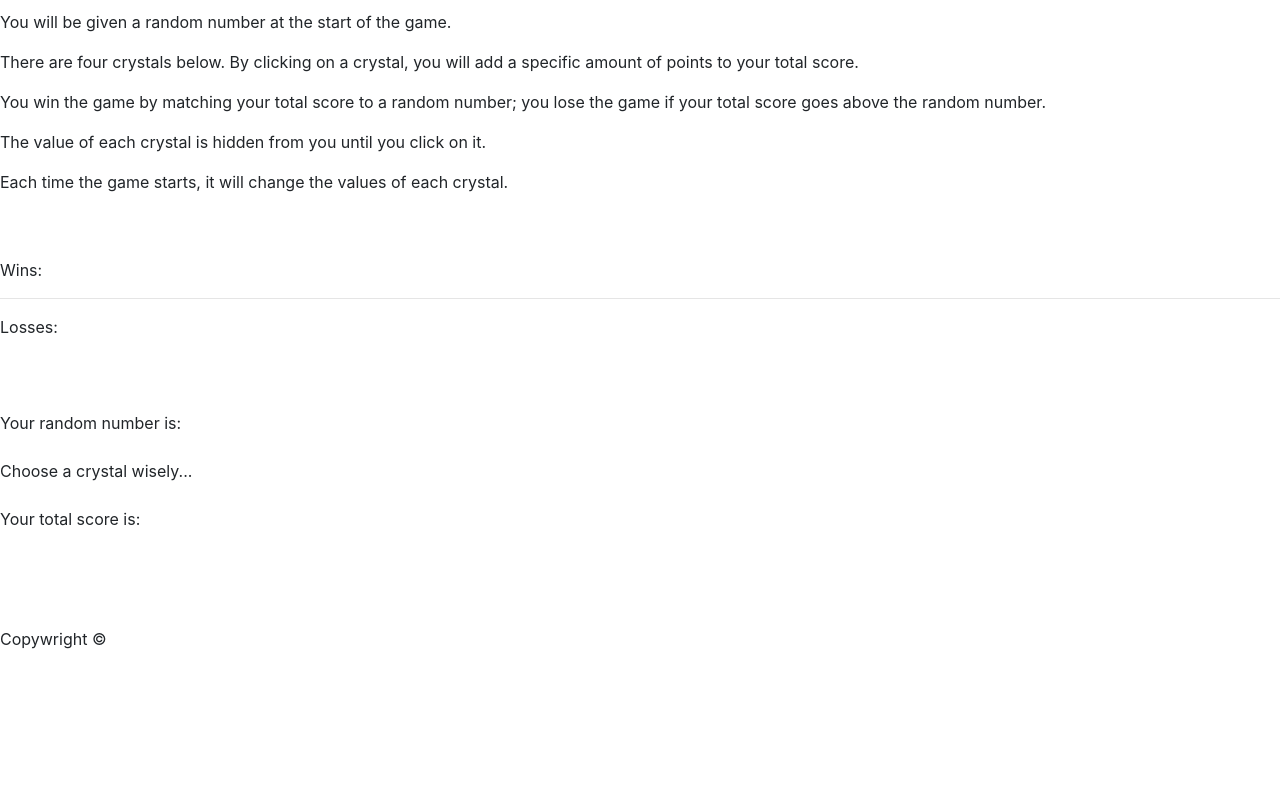
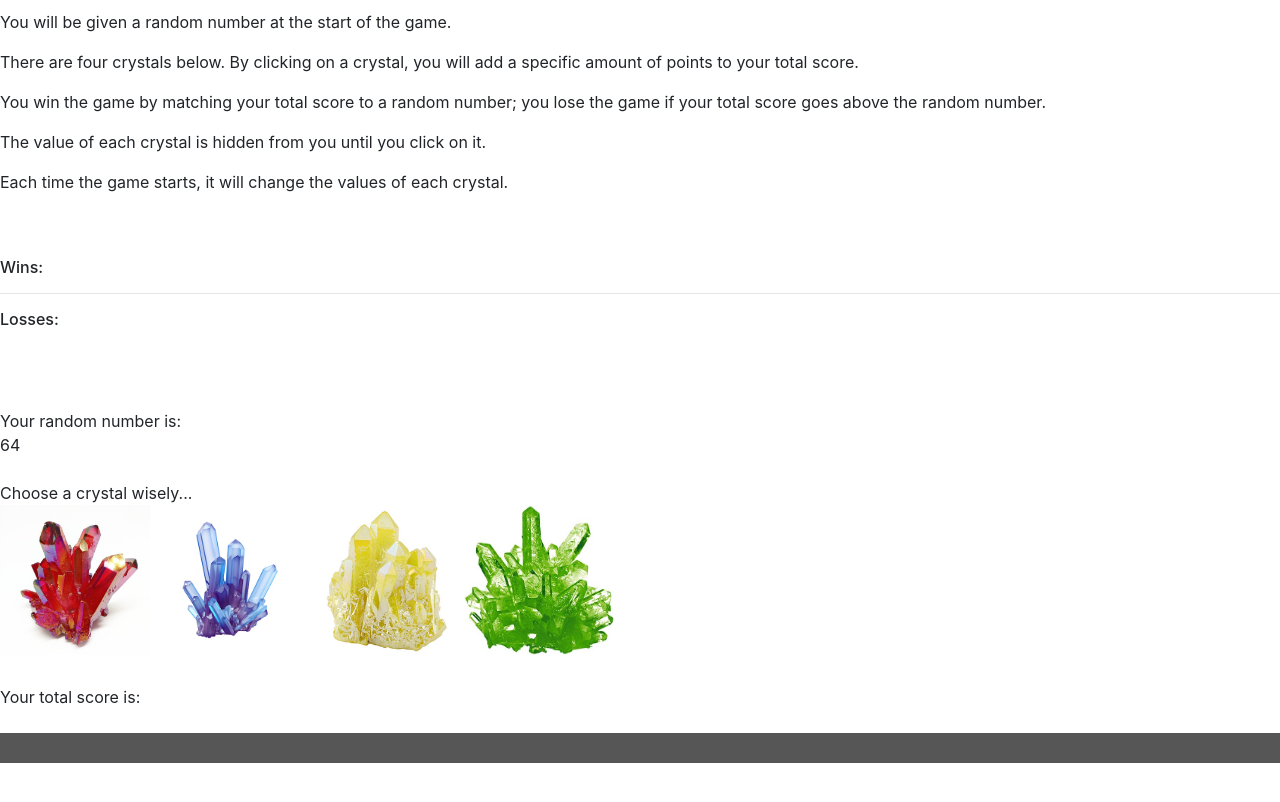
Before and after one commit to ChristineDang/Unit-4-Game, a plain HTML site: page index.html in a window 1280 px wide. Shown: the part 70-872 px from the top of the page. Before the commit the page ends 800 px from the top, so only its background shows below. Drawn offline with nearby package versions, Linux system fonts and the light colour scheme.

Commit message:
JavaScript completed

```diff
--- a/assets/css/style.css
+++ b/assets/css/style.css
@@ -0,0 +1,21 @@
+.crystals {
+    height: 150px;
+    width: 150px;
+}
+
+html {
+    scroll-behavior: smooth;
+}
+
+.footer {
+    background-color: rgb(86, 86, 86);
+    position: static;
+    z-index: 2;
+    width: 100%;
+    height: 30px;
+    top: -60px;
+    left: 0;
+
+    color: white;
+    text-align: center;
+}
--- a/assets/javascript/game.js
+++ b/assets/javascript/game.js
@@ -0,0 +1,102 @@
+$(document).ready(function() {
+    var currentNumber = 0;
+    var min = 19;
+    var max = 120;
+    var wins = 0;
+    var losses = 0;
+
+    function randomNumber() {
+        randomNumber = [Math.floor(Math.random() * (max - min) + min)];
+        $("#randomNumber").html(randomNumber);
+    }
+
+    // randomNumber();
+        //generate random value between 1 and 12
+        function crystals() {
+            var crystal = Math.floor(Math.random() * (12 - 1) + 1);
+            console.log("From Function crystals(): " + crystal);
+            return crystal;
+        }
+
+            //assign each gem a random value from function crystals()
+            var ruby = crystals();
+            var sapphire = crystals();
+            var goldenOnyx = crystals();
+            var emerald = crystals();
+
+        randomNumber();
+        $("#button-ruby").on("click", function() {
+            currentNumber = currentNumber + ruby;
+            $("#scoreFinal").html(currentNumber);
+            console.log("ruby: " + ruby);
+            console.log("Score: " + currentNumber);
+            result(currentNumber);
+        })
+
+        $("#button-sapphire").on("click", function() {
+            currentNumber = currentNumber + sapphire;
+            $("#scoreFinal").html(currentNumber);
+            console.log("sapphire: " + sapphire);
+            console.log("Score: " + currentNumber);
+            result(currentNumber);
+        })
+        $("#button-goldenOnyx").on("click", function() {
+            currentNumber = currentNumber + goldenOnyx;
+            $("#scoreFinal").html(currentNumber);
+            console.log("Golden Onyx: " + goldenOnyx);
+            console.log("Score: " + currentNumber);
+            result(currentNumber);
+        })
+        $("#button-emerald").on("click", function() {
+            currentNumber = currentNumber + emerald;
+            $("#scoreFinal").html(currentNumber);
+            console.log("emerald: " + emerald);
+            console.log("Score: " + currentNumber);
+            result(currentNumber);
+        })
+
+
+    function reset() {
+        currentNumber = 0;
+        ruby = crystals();
+        sapphire = crystals();
+        goldenOnyx = crystals();
+        emerald = crystals();
+        randomNumber = [Math.floor(Math.random() * (max - min) + min)];
+        $("#randomNumber").html(randomNumber);
+        $("#scoreFinal").empty();
+    }
+
+    //determind win or loss
+    function result(){
+        //if we win
+        if (currentNumber == randomNumber) {
+            wins++;
+            console.log("wins: " + wins);
+            $("#wins").html(wins);
+            console.log(wins);
+            reset();
+        }
+
+        //if we lose
+        else if (currentNumber > randomNumber) {
+            losses++;
+            console.log("losses: " + losses);
+            $("#losses").html(losses);
+            reset();
+        }
+
+    }
+
+})
+
+
+
+//Create variables
+//Have .randomNumber produce a random number shown on the html page using Math.floor(Math.random()) between 19 - 120
+//Have .crystals to produce random numbers once clicked on using Math.floor(Math.random())
+//Have numbers generated from .crystals add together in the .score using (result = crystal + crystal...)
+//Have the added .score number compare to the .randomNumber given
+    //If .score > .randomNumber, user loses (point added in the #Losses)
+     //If .score = .randomNumber, user loses (point added in the #Wins)
+//Reset game after score matches random number OR score exceeds random number
--- a/index.html
+++ b/index.html
@@ -6,11 +6,12 @@
         <!-- Link to Bootstrap stylesheet-->
         <link rel="stylesheet" href="https://stackpath.bootstrapcdn.com/bootstrap/4.4.1/css/bootstrap.min.css"
         integrity="sha384-Vkoo8x4CGsO3+Hhxv8T/Q5PaXtkKtu6ug5TOeNV6gBiFeWPGFN9MuhOf23Q9Ifjh" crossorigin="anonymous">
+        <!-- Link to jQuery Library -->
+        <script src="https://cdnjs.cloudflare.com/ajax/libs/jquery/3.2.1/jquery.min.js"></script>
         <!-- Link to style.css-->
         <link rel="stylesheet" type="text/css" href="assets/css/style.css">
         <link rel="reset stylesheet" type="text/css" href="assets/css/reset.css">
-        <!-- Link to javascript-->
-        <link rel="javascript" type="text/js" href="assets/javascript/game.js">
+
 
     </head>
     <body>
@@ -37,10 +38,10 @@
         <!--Wins/Losses tracker-->
         <div class="winslosses">
             <br>
-            <h7>Wins:</h7>
+            <h6>Wins:</h6>
                 <div id="wins"></div>
             <hr>
-            <h7>Losses:</h7>
+            <h6>Losses:</h6>
                 <div id="losses"></div>
             <br>
         </div>
@@ -48,23 +49,54 @@
         <br>
 
         <!--Given random number-->
-        <div class="randomnumber">
+        <div class="chosenNumber">
             <br>
             <h7>Your random number is:</h7>
+                <div id="randomNumber"></div>
         </div>
 
         <br>
 
         <!--Crystals-->
-        <div class="crystals">
-            <h7>Choose a crystal wisely...</h7>
+        <div class="crystalOptions">
+                <h7>Choose a crystal wisely...</h7>
+                <br>
+                <!-- <div class="col-md-3"> -->
+                    <input id="button-ruby" class="crystals" type="image" src="assets/images/redcrystal.jpg" value="red">
+                    <input id="button-sapphire" class="crystals" type="image" src="assets/images/bluecrystal.jpg" value="blue">
+                    <input id="button-goldenOnyx" class="crystals" type="image" src="assets/images/yellowcrystal.jpg" value="yellow">
+                    <input id="button-emerald" class="crystals" type="image" src="assets/images/greencrystal.jpg" value="green">
+
+                    <!-- <button id="button-blue" class="crystals" href="assets/images/bluecrystal.jpg" value="blue"><span> </span></button>
+                    <button id="button-yellow" class="crystals" href="assets/images/greencrystal.jpg" value="yellow"><span> </span></button>
+                    <button id="button-green" class="crystals" href="assets/images/yellowcrystal.jpg" value="green"><span> </span></button> -->
+                <!-- </div> -->
+                <!-- or
+                    <input class="crystals" type="image" src="assets/images/redcrystal.jpg" value="red">
+                    <div id="button-ruby"></div>
+
+                <input class="crystals" type="image" src="assets/images/bluecrystal.jpg" value="blue">
+                    <div id="button-sapphire"></div>
+
+                <input class="crystals" type="image" src="assets/images/yellowcrystal.jpg" value="yellow">
+                    <div id="button-goldenOnyx"></div>
+
+                <input class="crystals" type="image" src="assets/images/greencrystal.jpg" value="green">
+                    <div id="button-emerald"></div>        -->
+
+
+
+
+
+
         </div>
 
         <br>
 
         <!--Score section-->
-        <div class="score">
+        <div class="totalscore">
             <h7>Your total score is:</h7>
+                <div id="scoreFinal"></div>
         </div>
 
         <br>
@@ -81,5 +113,7 @@
                         </div>
                     </footer>
             </div>
+        <!-- Link to javascript-->
+        <script src="assets/javascript/game.js"></script>
     </body>
 </html>
```
